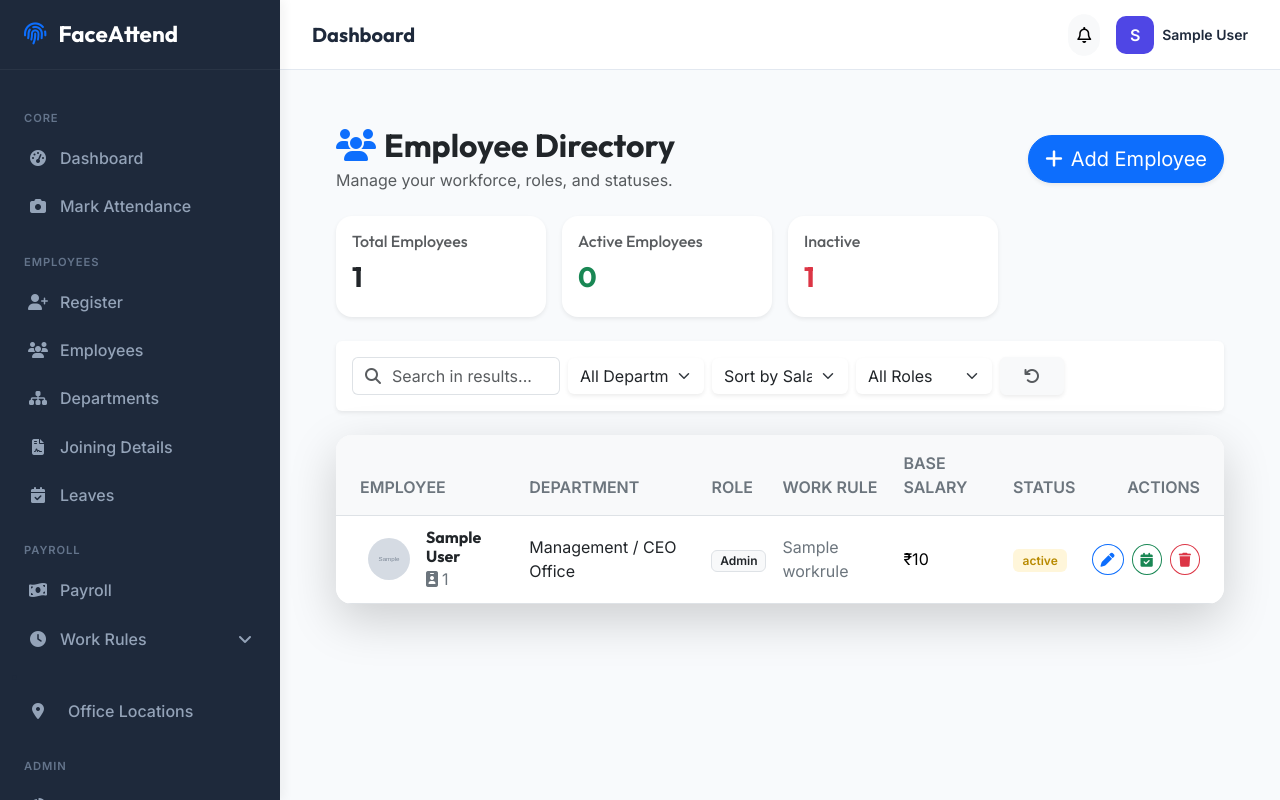
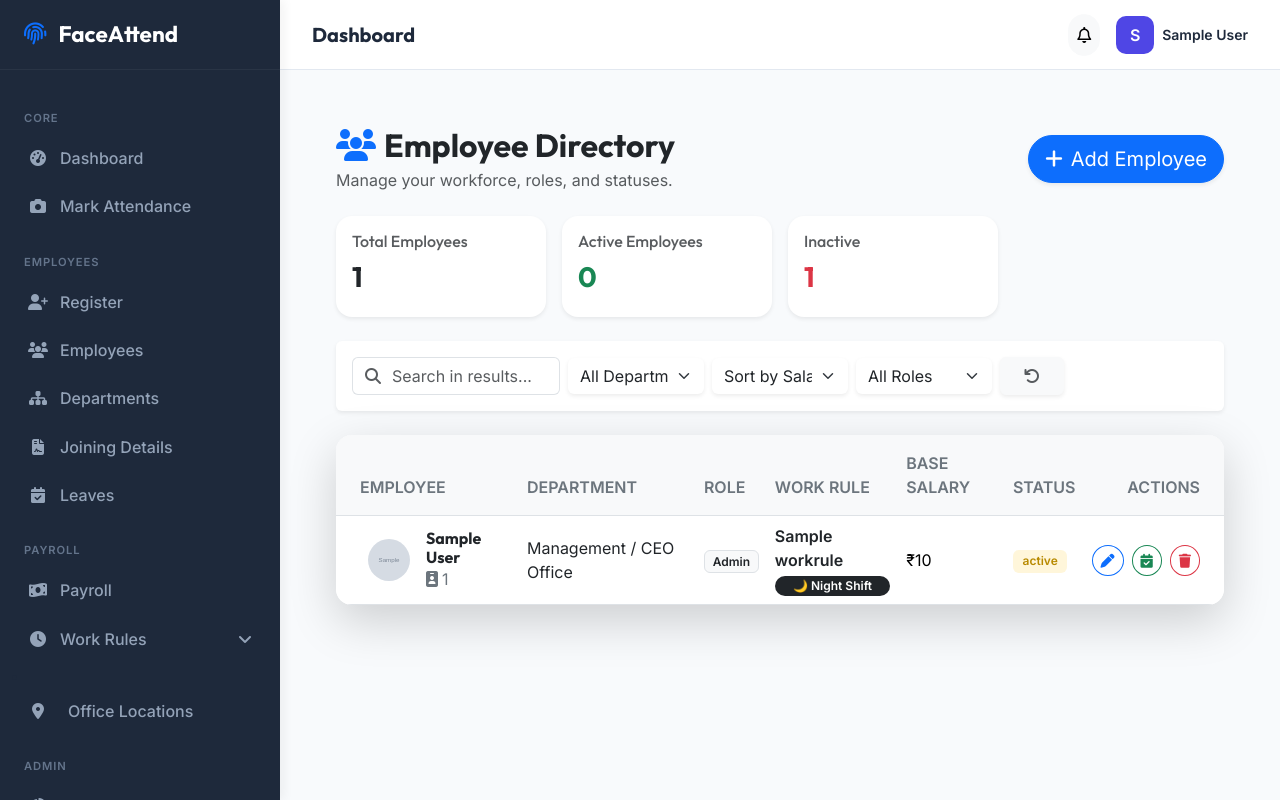
Before and after one commit to Avaneesh-Pathak/Face_Recognition-attendance-system, a Django app: page /employees/ in a window 1280 px wide. Run offline with Django 4.2, Linux system fonts and the light colour scheme; a user stored in the database is signed in; tables that the repository leaves empty hold one stand-in row (values such as "Sample post"); grey boxes marked "Sample" are stand-in pictures; some libraries are stand-ins or nearby versions.

Commit message:
shift badge added

```diff
--- a/core/models.py
+++ b/core/models.py
@@ -946,6 +946,26 @@ class WorkRule(models.Model):
     def __str__(self):
         return self.name
 
+    # ⭐ SHIFT TYPE DETECTOR
+    @property
+    def shift_type(self):
+        start = self.shift_start_time
+        end = self.shift_end_time
+
+        # Night shift (cross midnight)
+        if end <= start:
+            return "Night"
+
+        # Day shift
+        if start >= time(6, 0) and start < time(14, 0):
+            return "Day"
+
+        # Evening shift
+        if start >= time(14, 0) and start < time(20, 0):
+            return "Evening"
+
+        return "General"
+
 
 # ============================================================
 # 📝 LEAVE MANAGEMENT
--- a/templates/ems/employee_list.html
+++ b/templates/ems/employee_list.html
@@ -178,7 +178,43 @@
 
                             <!-- Work Rule -->
                             <td>
-                                <span class="text-secondary text-sm">{{ e.work_rule|default:"Standard" }}</span>
+                                {% if e.work_rule %}
+                                    <div class="d-flex flex-column">
+
+                                        <!-- Work Rule Name -->
+                                        <span class="text-dark fw-semibold text-sm">
+                                            {{ e.work_rule.name }}
+                                        </span>
+
+                                        <!-- Shift Badge -->
+                                        <span class="badge mt-1
+                                            {% if e.work_rule.shift_type == 'Night' %}
+                                                bg-dark
+                                            {% elif e.work_rule.shift_type == 'Day' %}
+                                                bg-warning text-dark
+                                            {% elif e.work_rule.shift_type == 'Evening' %}
+                                                bg-info
+                                            {% else %}
+                                                bg-secondary
+                                            {% endif %}
+                                            rounded-pill px-2 py-1 text-xs">
+
+                                            {% if e.work_rule.shift_type == 'Night' %}
+                                                🌙 Night Shift
+                                            {% elif e.work_rule.shift_type == 'Day' %}
+                                                ☀ Day Shift
+                                            {% elif e.work_rule.shift_type == 'Evening' %}
+                                                🌆 Evening Shift
+                                            {% else %}
+                                                General
+                                            {% endif %}
+
+                                        </span>
+
+                                    </div>
+                                {% else %}
+                                    <span class="text-muted">Standard</span>
+                                {% endif %}
                             </td>
                             <td>
                                 {% if e.salary_structure %}
```
